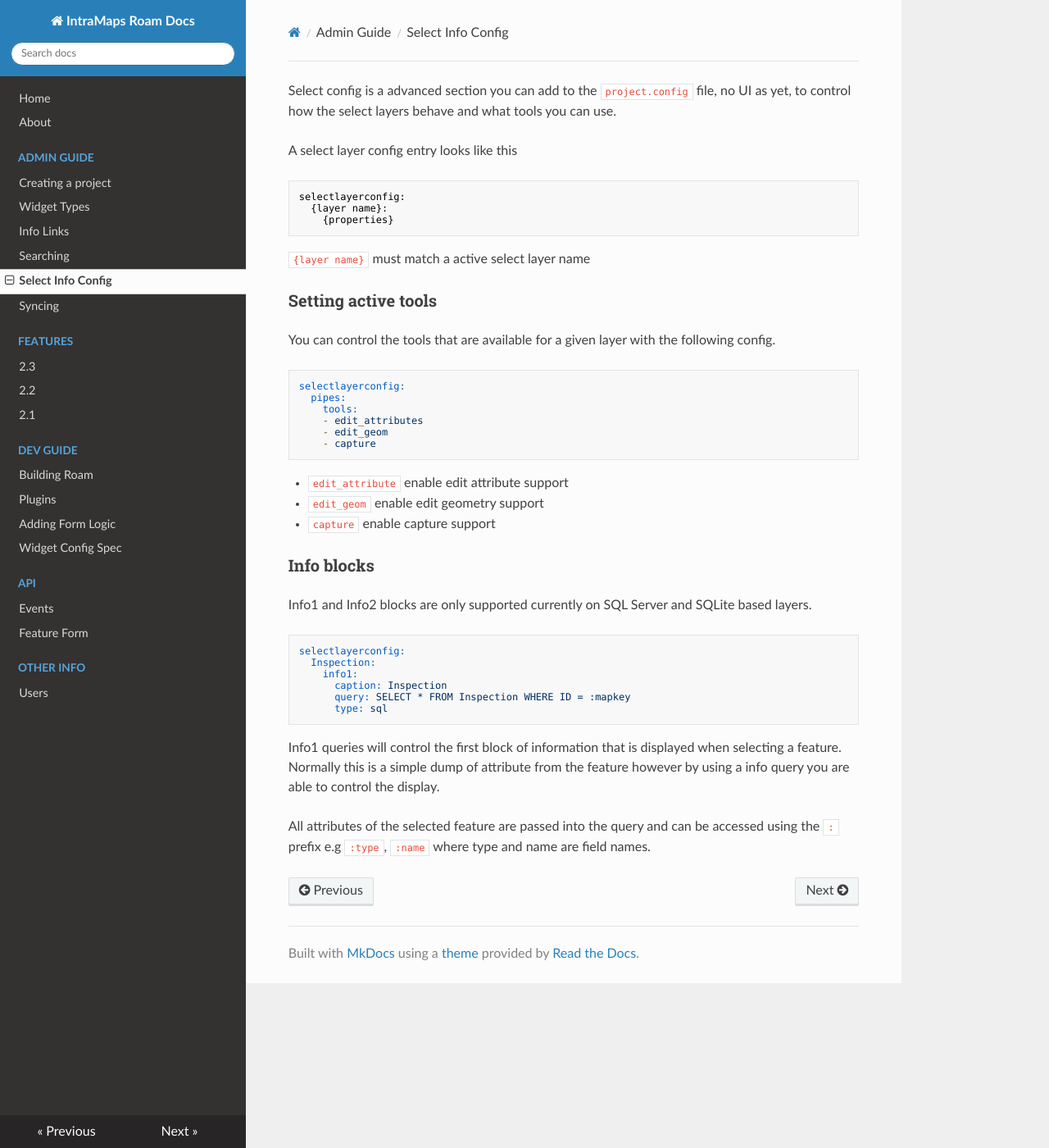
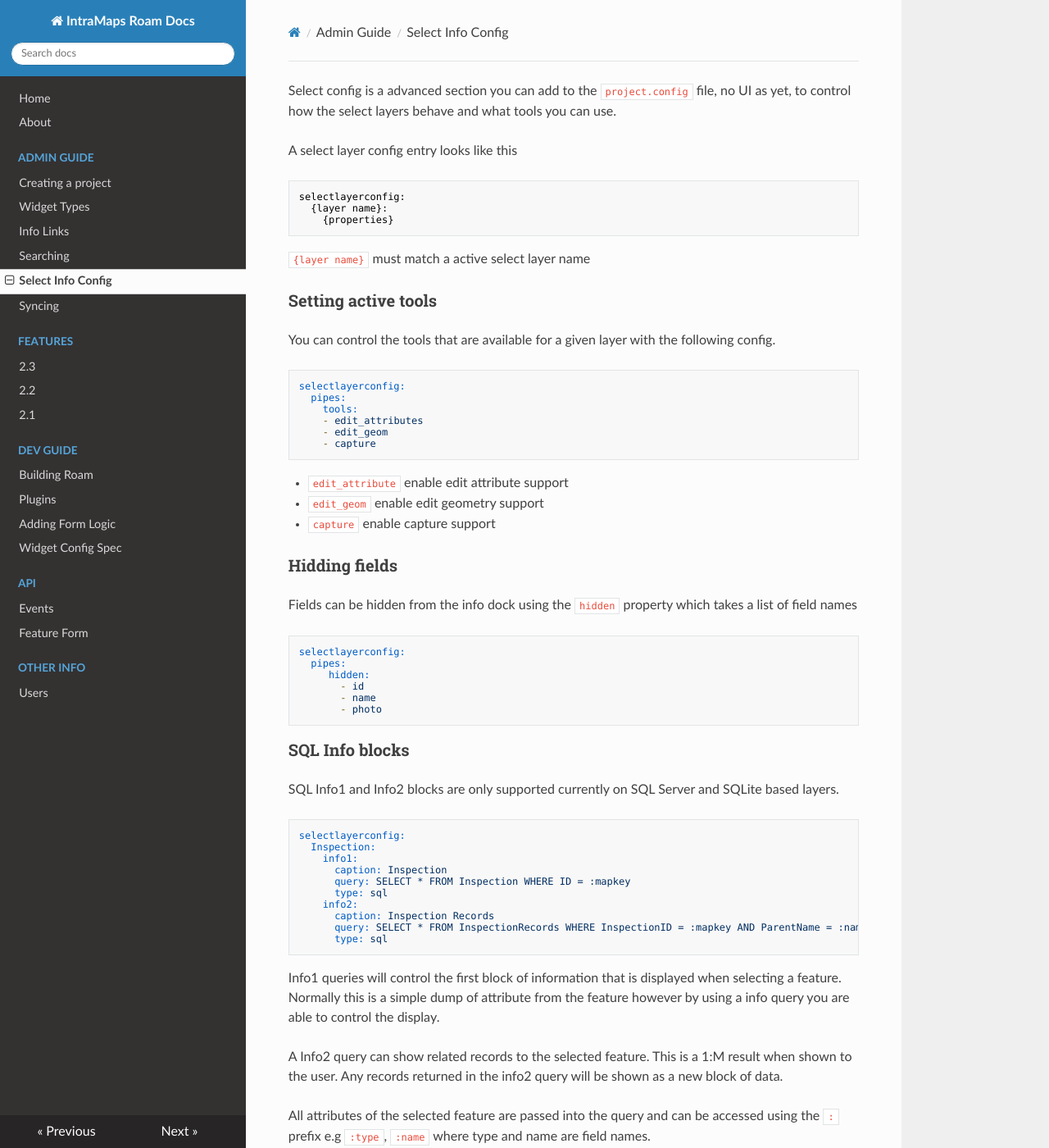
Before and after one commit to roam-qgis/Roam-docs, an MkDocs documentation site: the page built from docs/admin-guide/Select-Config.md, in a window 1280 px wide and 1400 px high. Shown: the whole window at 82% size. Built offline with MkDocs 1.6.1, drawn with Linux system fonts in a browser that asks for light colours; nearby versions of some CDN libraries; old or Windows-style settings are respelled for this version of MkDocs.

Commit message:
Add hidden fields notes

````diff
--- a/docs/admin-guide/Select-Config.md
+++ b/docs/admin-guide/Select-Config.md
@@ -27,9 +27,22 @@ selectlayerconfig:
 * `edit_geom` enable edit geometry support
 * `capture` enable capture support
 
-### Info blocks
+### Hidding fields
 
-Info1 and Info2 blocks are only supported currently on SQL Server and SQLite based layers.
+Fields can be hidden from the info dock using the `hidden` property which takes a list of field names
+
+```
+selectlayerconfig:
+  pipes:
+     hidden:
+       - id
+       - name
+       - photo
+```
+
+### SQL Info blocks
+
+SQL Info1 and Info2 blocks are only supported currently on SQL Server and SQLite based layers.
 
 ```
 selectlayerconfig:
@@ -38,8 +51,14 @@ selectlayerconfig:
       caption: Inspection
       query: SELECT * FROM Inspection WHERE ID = :mapkey
       type: sql
+    info2:
+      caption: Inspection Records
+      query: SELECT * FROM InspectionRecords WHERE InspectionID = :mapkey AND ParentName = :name
+      type: sql
 ```
 
 Info1 queries will control the first block of information that is displayed when selecting a feature. Normally this is a simple dump of attribute from the feature however by using a info query you are able to control the display.
 
+A Info2 query can show related records to the selected feature. This is a 1:M result when shown to the user. Any records returned in the info2 query will be shown as a new block of data.
+
 All attributes of the selected feature are passed into the query and can be accessed using the `:` prefix e.g `:type`, `:name` where type and name are field names.
````
